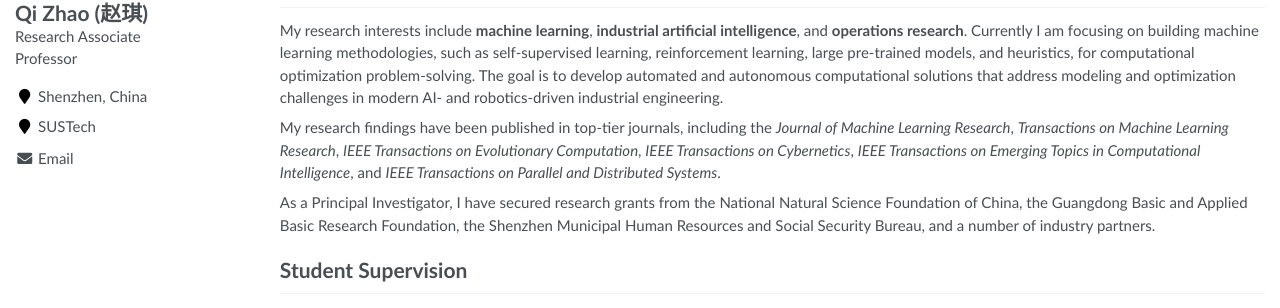
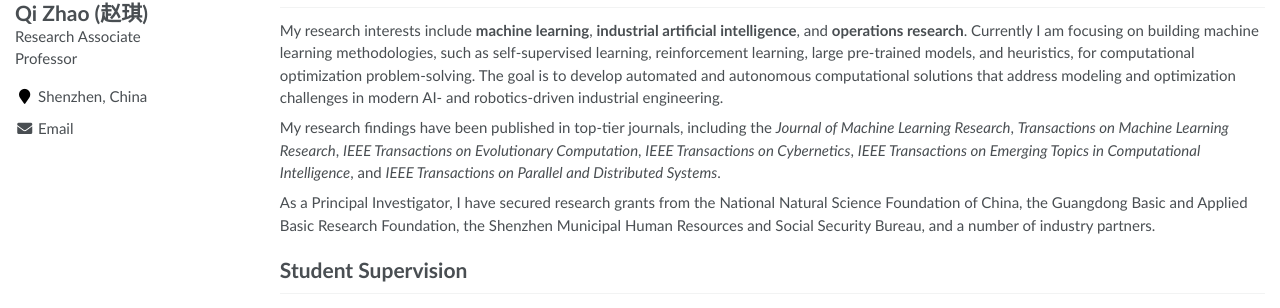
Before and after one commit to auto4opt/auto4opt, a Jekyll site: the page built from _pages/about.md, in a window 1280 px wide. Shown: the part 276-584 px from the top of the page. Built offline with Jekyll 4.4.1, drawn with Linux system fonts in a browser that asks for light colours.

Commit message:
Update _config.yml

```diff
--- a/_config.yml
+++ b/_config.yml
@@ -23,7 +23,7 @@ author:
   name             : "Qi Zhao (赵琪)"
   avatar           : "images/photo.png"
   bio              :
-  employer         : "SUSTech"
+  employer         :
   location         : "Shenzhen, China"
   pubmed           :
   googlescholar    :
```
